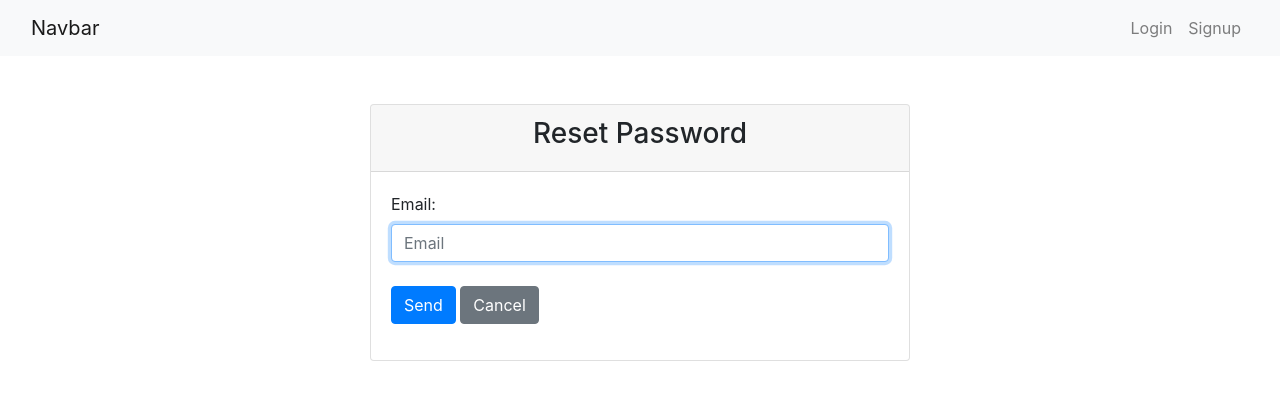
After one commit to darshanpadia/django_canteen_management, a Django app: page /accounts/password-reset/ in a window 1280 px wide. The commit adds this page. Shown: the top 400 px of the page. Run offline with Django 4.2, Linux system fonts and the light colour scheme; some libraries are stand-ins or nearby versions.

Commit message:
- Customized Reset Password view,form and template. - Excluding password_reset_confirm form. - SMTP email services not set up

```diff
--- a/Docs.txt
+++ b/Docs.txt
@@ -13,3 +13,8 @@ accounts/reset/done/ [name='password_reset_complete']
 
 darshan
 canteen1234
+
+
+password reset tutorial
+https://www.pythontutorial.net/django-tutorial/django-password-reset/
+new login html file in backup.html
--- a/accounts/forms.py
+++ b/accounts/forms.py
@@ -2,7 +2,8 @@ from django import forms
 from django.forms import ModelForm
 from django.forms import TextInput, EmailInput
 from django.contrib.auth.models import User
-from django.contrib.auth.forms import UserCreationForm, AuthenticationForm
+from django.contrib.auth import get_user_model
+from django.contrib.auth.forms import UserCreationForm, AuthenticationForm, PasswordResetForm, SetPasswordForm
 from django.core.exceptions import ValidationError
 # from models import User
 
@@ -17,14 +18,16 @@ from django.core.exceptions import ValidationError
 #         fields = ('username', 'email', 'password1', 'password2', )
 
 class SignUpForm(ModelForm):
-    username = forms.CharField(max_length=254, help_text='Required.', widget=forms.TextInput(attrs={'placeholder' :'Username', 'style': 'width: 500px;', 'class': 'form-control'}))
-    email = forms.EmailField(max_length=254, help_text='Required. Inform a valid email address.', widget=forms.EmailInput(attrs={'placeholder' :'Email', 'style': 'width: 500px;', 'class': 'form-control'}))
-    password1 = forms.CharField(max_length=64, label='Password', widget=forms.PasswordInput(attrs={'placeholder' :'Password', 'style': 'width: 500px;', 'class': 'form-control'}), help_text='')   # to remove help text from password1 field
-    password2 = forms.CharField(max_length=64, label='Password', widget=forms.PasswordInput(attrs={'placeholder' :'Confrim Password', 'style': 'width: 500px;', 'class': 'form-control'}), help_text='')   # to remove help text from password1 field
+    username = forms.CharField(max_length=254, help_text='Required.', widget=forms.TextInput(attrs={'placeholder' :'Username', 'style': 'width: 100%;', 'class': 'form-control'}))
+    email = forms.EmailField(max_length=254, help_text='Required. Inform a valid email address.', widget=forms.EmailInput(attrs={'placeholder' :'Email', 'style': 'width: 100%;', 'class': 'form-control'}))
+    password1 = forms.CharField(max_length=64, label='Password', widget=forms.PasswordInput(attrs={'placeholder' :'Password', 'style': 'width: 100%;', 'class': 'form-control'}), help_text='')   # to remove help text from password1 field
+    password2 = forms.CharField(max_length=64, label='Password', widget=forms.PasswordInput(attrs={'placeholder' :'Confrim Password', 'style': 'width: 100%;', 'class': 'form-control'}), help_text='')   # to remove help text from password1 field
 
 
     class Meta:
         model = User
+        # model = get_user_model()
+        # get_user_model() is intended for use in reuseable Django apps, such as those you install from PyPI. Such apps cannot know what the user model class is, so they need to use get_user_model() to refer to it. Within a project, where you know what your user model class is, you can directly import django.contrib.auth.models User.
         fields = ('username', 'email', 'password1', 'password2', )
 
     def save(self, commit = True):
@@ -56,10 +59,11 @@ class CustomLoginForm(AuthenticationForm):
         required=True,
         widget=forms.TextInput(
             attrs={
-                "class": "block w-full px-4 py-2 mt-2 text-gray-700 placeholder-gray-500 bg-white border rounded-md bg-gray-800 border-gray-600 placeholder-gray-400 focus:border-blue-400 focus:border-blue-300 focus:ring-opacity-40 focus:outline-none focus:ring focus:ring-blue-300",
+                # "class": "block w-full px-4 py-2 mt-2 text-gray-700 placeholder-gray-500 bg-white border rounded-md bg-gray-800 border-gray-600 placeholder-gray-400 focus:border-blue-400 focus:border-blue-300 focus:ring-opacity-40 focus:outline-none focus:ring focus:ring-blue-300",
+                "class": "form-control",
                 "placeholder": "Username",
                 "type": "",
-                'style': 'width: 500px;',
+                'style': 'width: 100%',
             }
         ),
     )
@@ -67,10 +71,31 @@ class CustomLoginForm(AuthenticationForm):
         required=True,
         widget=forms.TextInput(
             attrs={
-                "class": "block w-full px-4 py-2 mt-2 text-gray-700 placeholder-gray-500 bg-white border rounded-md bg-gray-800 border-gray-600 placeholder-gray-400 focus:border-blue-400 focus:border-blue-300 focus:ring-opacity-40 focus:outline-none focus:ring focus:ring-blue-300",
+                "class": "form-control",
                 "type": "password",
                 "placeholder": "Password",
-                'style': 'width: 500px;'
+                'style': 'width: 100%',
             }
         ),
     )
+
+class CustomPasswordResetForm(PasswordResetForm):
+    email = forms.EmailField(max_length=30,help_text='Required. Inform a valid email address.', widget=forms.EmailInput(attrs={'autofocus': 'autofocus','placeholder' :'Email', 'style': 'width: 100%;', 'class': 'form-control'}))
+    class Meta:
+        model = User
+        fields = ("email")
+
+    def clean_email(self):
+        email = self.cleaned_data["email"]
+        if not User.objects.filter(email=email).exists():
+            raise ValidationError("Invalid Email")
+        return email
+
+class CustomPasswordResetConfirmForm(SetPasswordForm):
+    password1 = forms.CharField(max_length=64, label='Password', widget=forms.PasswordInput(attrs={'placeholder' :'Password', 'style': 'width: 100%;', 'class': 'form-control'}), help_text='')   # to remove help text from password1 field
+    password2 = forms.CharField(max_length=64, label='ConfirmPassword', widget=forms.PasswordInput(attrs={'placeholder' :'Confrim Password', 'style': 'width: 100%;', 'class': 'form-control'}), help_text='')
+    class Meta:
+        model = User
+        # model = get_user_model()
+        # get_user_model() is intended for use in reuseable Django apps, such as those you install from PyPI. Such apps cannot know what the user model class is, so they need to use get_user_model() to refer to it. Within a project, where you know what your user model class is, you can directly import django.contrib.auth.models User.
+        fields = ('password1', 'password2', )
--- a/accounts/urls.py
+++ b/accounts/urls.py
@@ -1,12 +1,24 @@
 from django.urls import path
 
-from .views import SignUpView, CustomLoginView
+from .views import SignUpView, CustomLoginView, CustomPasswordResetView, CustomPasswordResetConfirmView
 
 from django.contrib.auth import views as auth_views
+
+from django.contrib.auth.views import (
+    LogoutView,
+    PasswordResetView,
+    PasswordResetDoneView,
+    PasswordResetConfirmView,
+    PasswordResetCompleteView
+)
 
 urlpatterns = [
 
     path("signup/", SignUpView.as_view(), name="signup"),
     path("login/", CustomLoginView.as_view(), name="login"),
-    path('logout/', auth_views.logout_then_login, name='logout')
+    path('logout/', auth_views.logout_then_login, name='logout'),
+    path('password-reset/', CustomPasswordResetView.as_view(),name='password-reset'),
+    path('password-reset/done/', PasswordResetDoneView.as_view(template_name='registration/password_reset_done.html'),name='password_reset_done'),
+    path('password-reset-confirm/<uidb64>/<token>/', PasswordResetConfirmView.as_view(template_name='registration/password_reset_confirm.html'),name='password_reset_confirm'),
+    path('password-reset-complete/',PasswordResetCompleteView.as_view(template_name='registration/password_reset_complete.html'),name='password_reset_complete'),
 ]
--- a/accounts/views.py
+++ b/accounts/views.py
@@ -1,11 +1,12 @@
 from django.shortcuts import render, redirect
 from django.contrib.auth.models import User
+
 from django.contrib.auth.forms import UserCreationForm
 from django.urls import reverse_lazy
 from django.views import generic
 from django.contrib.auth import logout, login, authenticate
-from accounts.forms import SignUpForm, CustomLoginForm
-from django.contrib.auth.views import LoginView, LogoutView
+from accounts.forms import SignUpForm, CustomLoginForm, CustomPasswordResetForm, CustomPasswordResetConfirmForm
+from django.contrib.auth.views import LoginView, LogoutView, PasswordResetView, PasswordResetConfirmView
 
 
 
@@ -29,6 +30,18 @@ class CustomLoginView(LoginView):
     success_url = reverse_lazy("home")
     template_name: str = "registration/login.html"
 
+class CustomPasswordResetView(PasswordResetView):
+    form_class = CustomPasswordResetForm
+    # redirect_authenticated_user: bool = True
+    success_url = reverse_lazy("password_reset_done")
+    template_name: str = "registration/password_reset.html"
+
+
+class CustomPasswordResetConfirmView(PasswordResetConfirmView):
+    form_class = CustomPasswordResetConfirmForm
+    success_url = reverse_lazy("password_reset_complete")
+    template_name: str = "registration/password_reset_confirm.html"
+
 
 def logout_view(request):
     logout(request)
--- a/templates/registration/login.html
+++ b/templates/registration/login.html
@@ -20,6 +20,7 @@
                         {{ field }}
                         <!-- {% if field.help_text %}
                           <small style="color: grey">{{ field.help_text }}</small>
+                          <br>
                         {% endif %} -->
                         {% for error in field.errors %}
                           <p style="color: red">{{ error }}</p>
@@ -27,6 +28,9 @@
                       </p>
                     {% endfor %}
                     <button type="submit" class="btn btn-primary btn-block">Login</button>
+                    <br>
+                    <p class="text-center">Forgot your password <a href="{%url 'password-reset'%}">Reset Password</a></p>
+		                <p class="text-center">Don't have a account? <a href="{%url 'signup'%}">Join Now</a></p>
                   </form>
                 </div>
             </div>
--- /dev/null
+++ b/templates/registration/password_reset.html
@@ -0,0 +1,52 @@
+{%extends 'base.html'%}
+
+{% block content %}
+
+<div class="container mt-5">
+    <div class="row justify-content-center">
+        <div class="col-md-6">
+            <div class="card">
+                <div class="card-header">
+                    <h3 class="text-center">Reset Password</h3>
+                </div>
+                <div class="card-body">
+                  <form method="POST" action="" enctype="multipart/form-data">
+                    {% csrf_token %}
+					{% for field in form %}
+							{{ field.label_tag }}
+							{{ field }}
+							{% for error in field.errors %}
+								<small style="color: red">{{ error }}</small>
+								<br>
+						  	{% endfor %}
+							<!-- {% if field.errors %}
+								<small>{{ field.errors|striptags  }}</small>
+								<br>
+							{% endif %} -->
+					{% endfor %}
+					<br>
+					<div class="form-buttons">
+						<input type="submit" value="Send" class="btn btn-primary">
+						<a href="{%url 'login' %}"  class="btn btn-secondary"  role="button">Cancel</a>
+					</div>
+						<!-- <div class="container">
+							<div class="row">
+								<div class="col-9">
+
+								</div>
+								<div class="col-3">
+
+								</div>
+							</div>
+						</div> -->
+
+
+
+                  </form>
+                </div>
+            </div>
+        </div>
+    </div>
+</div>
+
+{% endblock %}
--- a/templates/registration/signup.html
+++ b/templates/registration/signup.html
@@ -27,6 +27,8 @@
                       </p>
                     {% endfor %}
                     <button type="submit" class="btn btn-primary btn-block">Sign Up</button>
+                    <br>
+                    <p class="text-center">Already have an account? <a href="{%url 'login'%}">Login</a></p>
                   </form>
                 </div>
             </div>
```
Also changed, not shown: backup.html (+26 -1 lines), django_project/settings.py (+8 -0 lines), templates/registration/password_reset_complete.html (+7 -6 lines), templates/registration/password_reset_confirm.html (+31 -14 lines), templates/registration/password_reset_done.html (+8 -6 lines), db.sqlite3, 1 other file.
